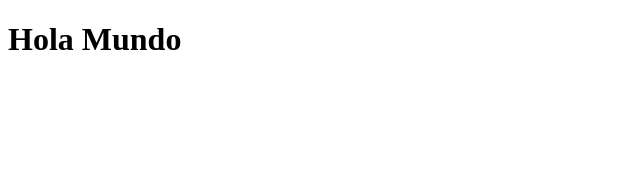
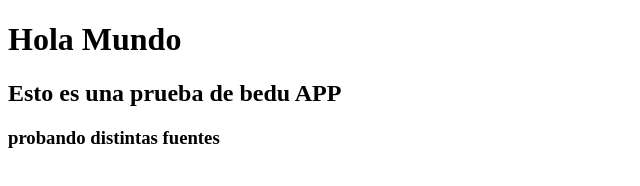
Before and after one commit to ocraz09/testbedu1, a plain HTML site: page index.html in a window 1280 px wide. Shown: the whole page, without its empty margins (0-640 px from the left). Drawn offline with Linux system fonts and the light colour scheme.

Commit message:
se estan checando distintas fuentes de letra

```diff
--- a/index.html
+++ b/index.html
@@ -8,5 +8,7 @@
 </head>
 <body>
     <h1>Hola Mundo</h1>
+    <h2>Esto es una prueba de bedu APP</h2>
+    <h3>probando distintas fuentes</h3>
 </body>
 </html>
```
